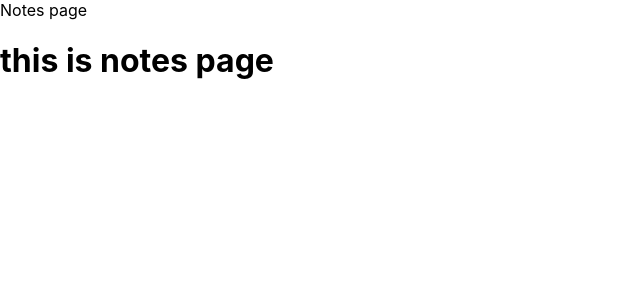
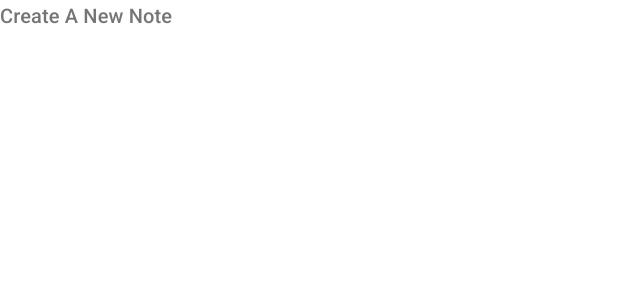
Before and after one commit to shawon122334/react-material-ui, a React (Create React App) app: page / in a window 1280 px wide. Shown: the top 300 px of the page, without its empty margins (0-640 px from the left). Built offline with nearby package versions, Linux system fonts and the light colour scheme.

Commit message:
typography added|

```diff
--- a/src/pages/Notes.js
+++ b/src/pages/Notes.js
@@ -1,10 +1,12 @@
 import React from 'react'
+import Typography from '@material-ui/core/Typography'
 
 export default function Notes() {
   return (
     <div>
-      Notes page
-      <h1>this is notes page </h1>
+      <Typography variant="h6" component="h2" color="textSecondary" gutterBottom>
+        Create A New Note
+      </Typography>
     </div>
   )
 }
```
